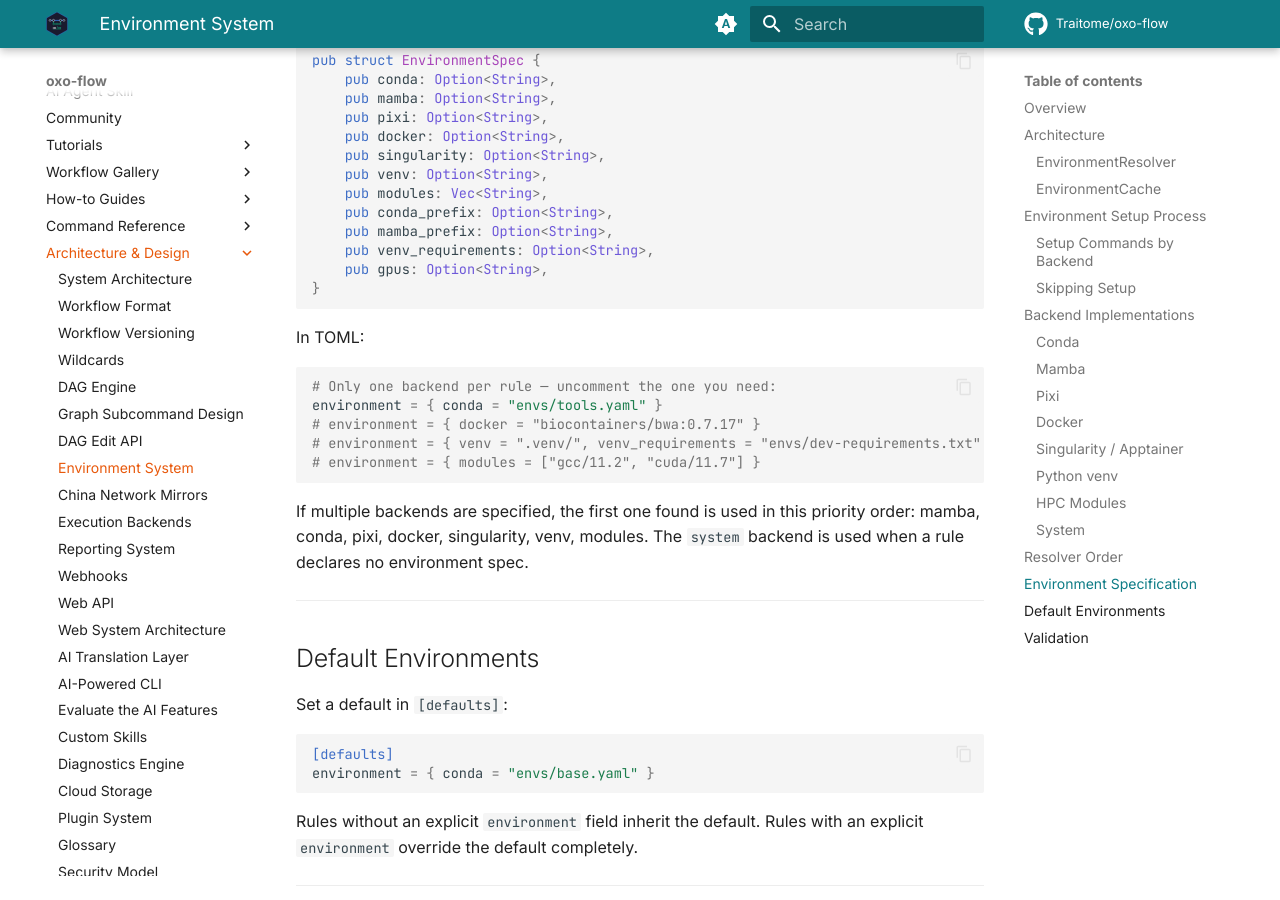
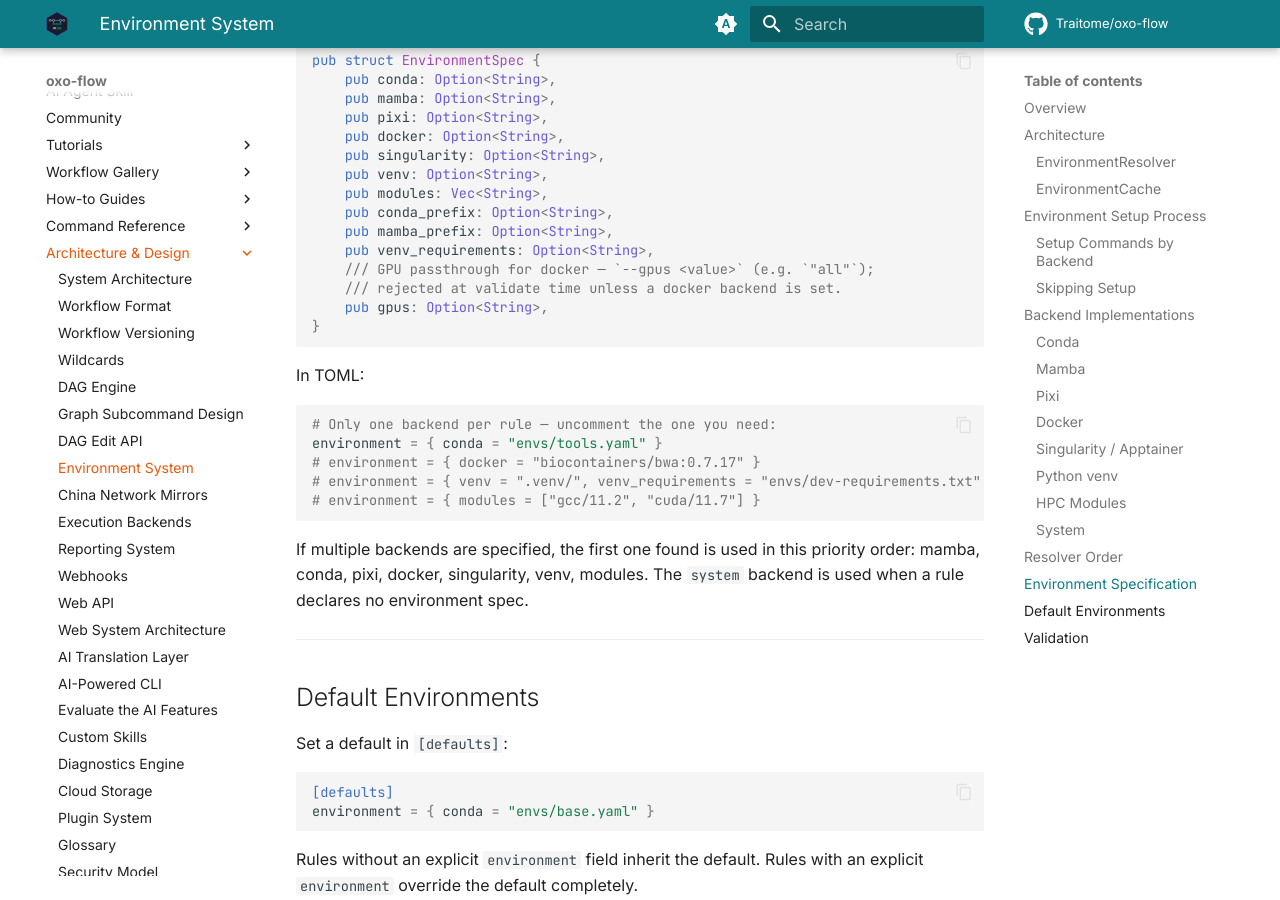
Before and after one commit to Traitome/oxo-flow, an MkDocs documentation site: the page built from docs/guide/src/reference/environment-system.md, in a window 1280 px wide and 900 px high, scrolled down 6073 px. Built offline with MkDocs 1.6.1 and Material for MkDocs 9.7.7, drawn with Linux system fonts in a browser that asks for light colours; comment, search, counter and statistics services are not loaded; the version menu is left out.

Commit message:
docs(reference): refresh bioconda knowledge counts + document EnvironmentSpec gpus semantics (#447)
Live engine cross-check of ai-cli.md against knowledge_meta.json found the
example JSON and prose showing the 2026-09-01 refresh (count 6,487 /
excluded 6,192); the database was regenerated 2026-09-16 (count 6,525 /
excluded 6,200, raw 12,725). Updated both spots. The page already tells
readers the example is illustrative, but keeping it in sync with the real
file avoids confusion when readers diff the two.

environment-system.md: the EnvironmentSpec struct block listed gpus
without explaining it, while the engine (rule.rs validate_gpus) enforces a
real contract — gpus maps only to docker's --gpus and is rejected at
validate time for any other backend. Added the two-line semantics note so
users don't discover this by surprise.

Both changes verified against crates/oxo-flow-ai/src/knowledge/knowledge_meta.json
and crates/oxo-flow-core/src/rule.rs.

🤖 Generated with [Claude Code](https://claude.com/claude-code)

Co-authored-by: Claude <noreply@anthropic.com>

````diff
--- a/docs/guide/src/reference/environment-system.md
+++ b/docs/guide/src/reference/environment-system.md
@@ -213,6 +213,8 @@ pub struct EnvironmentSpec {
     pub conda_prefix: Option<String>,
     pub mamba_prefix: Option<String>,
     pub venv_requirements: Option<String>,
+    /// GPU passthrough for docker — `--gpus <value>` (e.g. `"all"`);
+    /// rejected at validate time unless a docker backend is set.
     pub gpus: Option<String>,
 }
 ```
````
Also changed, not shown: docs/guide/src/reference/ai-cli.md (+5 -5 lines).
